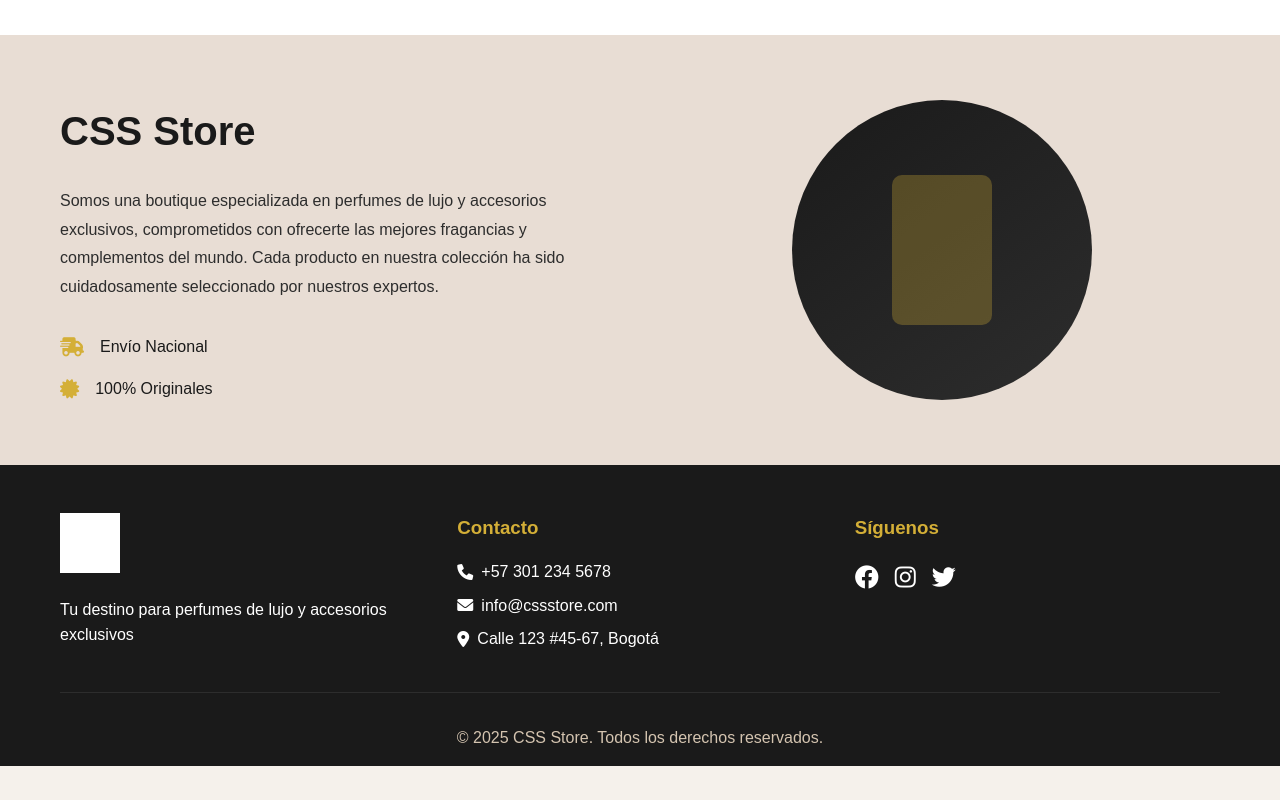
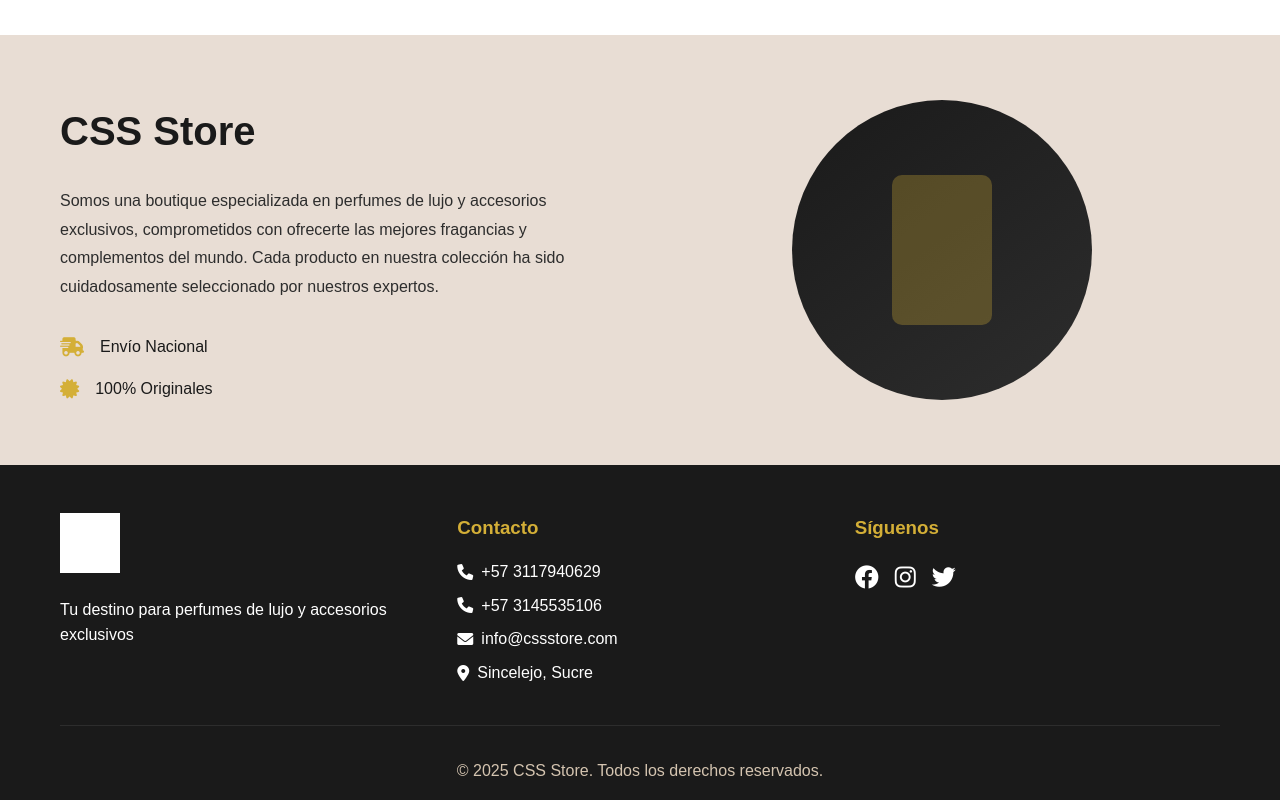
Before and after one commit to Mateo-Paternina-Mercado/CSS_store, a plain HTML site: page index.html in a window 1280 px wide. Shown: the part 3743-4543 px from the top of the page. Before the commit the page ends 4509 px from the top, so only its background shows below. Drawn offline with Linux system fonts and the light colour scheme.

Commit message:
fix: Update contact information and social media links in the footer

```diff
--- a/index.html
+++ b/index.html
@@ -134,15 +134,16 @@
                 </div>
                 <div class="footer-section">
                     <h3>Contacto</h3>
-                    <p><i class="fas fa-phone"></i> +57 301 234 5678</p>
+                    <p><i class="fas fa-phone"></i> +57 3117940629</p>
+                    <p><i class="fas fa-phone"></i> +57 3145535106</p>
                     <p><i class="fas fa-envelope"></i> info@cssstore.com</p>
-                    <p><i class="fas fa-map-marker-alt"></i> Calle 123 #45-67, Bogotá</p>
+                    <p><i class="fas fa-map-marker-alt"></i> Sincelejo, Sucre</p>
                 </div>
                 <div class="footer-section">
                     <h3>Síguenos</h3>
                     <div class="social-links">
                         <a href="#"><i class="fab fa-facebook"></i></a>
-                        <a href="#"><i class="fab fa-instagram"></i></a>
+                        <a href="https://www.instagram.com/_css.store/"><i class="fab fa-instagram"></i></a>
                         <a href="#"><i class="fab fa-twitter"></i></a>
                     </div>
                 </div>
```
